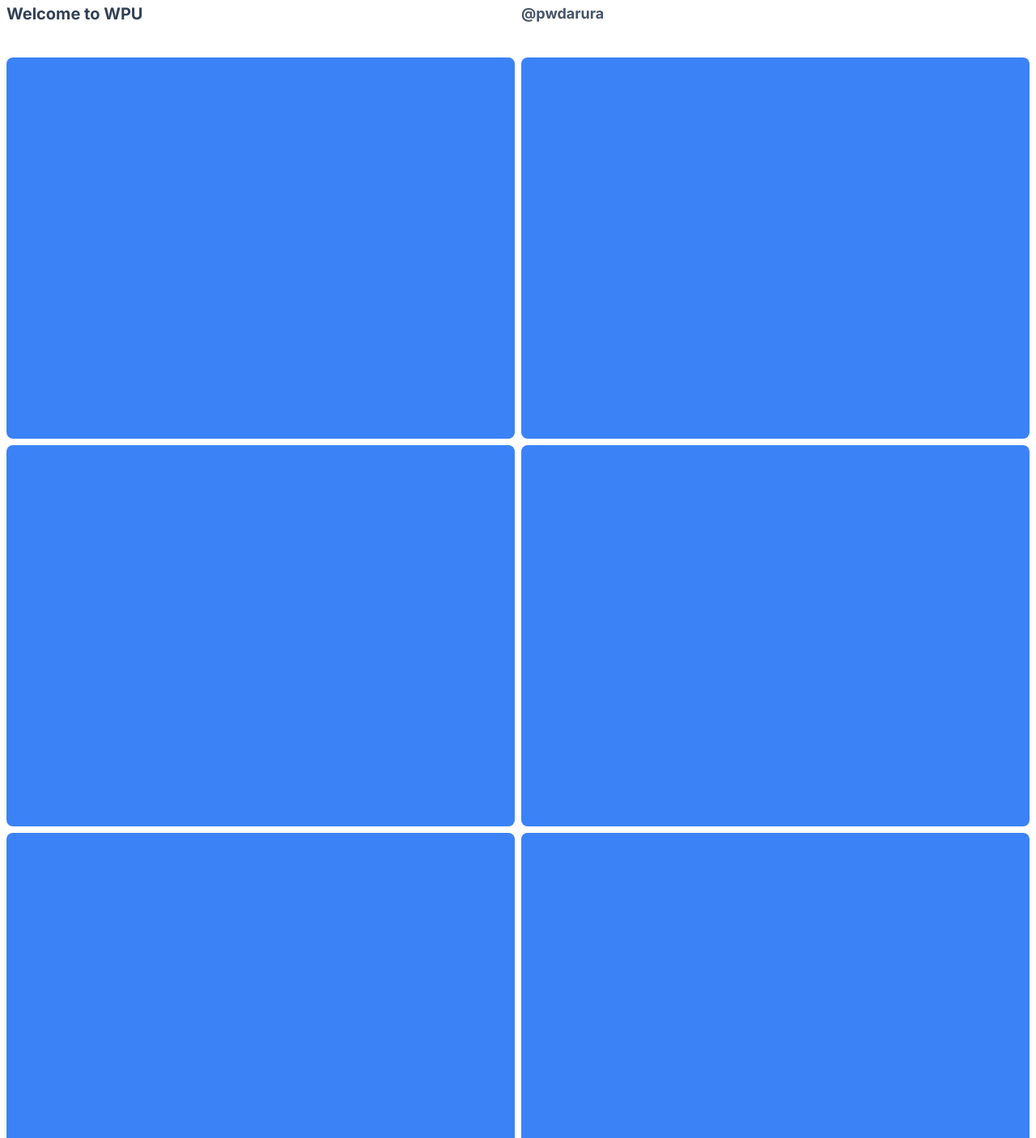
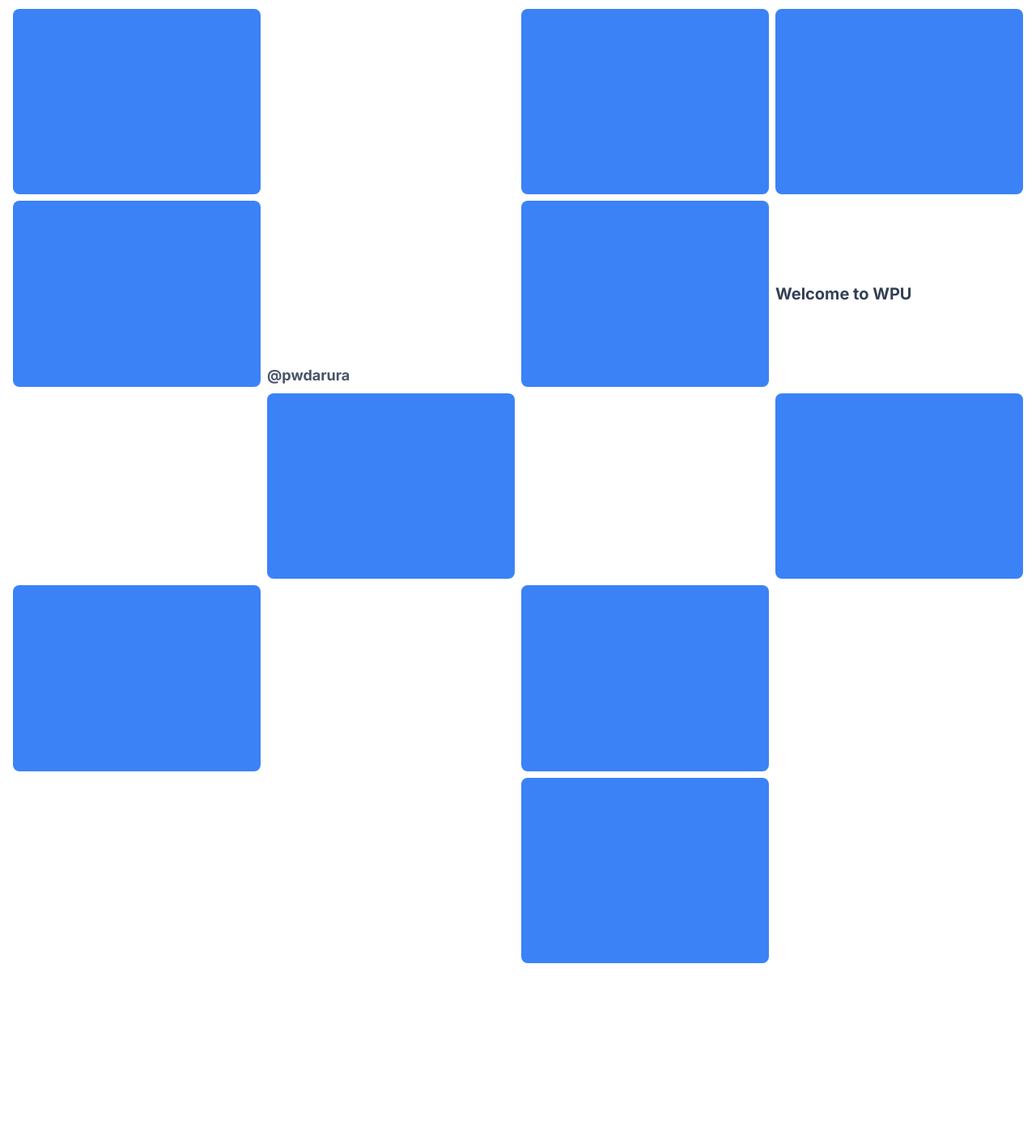
Before and after one commit to becakdarurat/Belajar-TailwindCSS, a website: page index.html in a window 1280 px wide. Shown: the part 8143-9549 px from the top of the page at 81% size. Drawn offline with Linux system fonts and the light colour scheme.

Commit message:
mempelajari grid di tailwindcss

```diff
--- a/index.html
+++ b/index.html
@@ -208,21 +208,23 @@
         </div>
     </div>
 
-    <div class="mt-64 p-2 font-inter grid grid-cols-2 gap-2">
-        <h2 class="h-15 text-xl font-semibold text-slate-700">Welcome to WPU</h2>
-        <div class="h-15 text-lg font-bold text-slate-600">@pwdarura</div>
+    <div class="mt-64 p-2 font-inter grid grid-cols-2 gap-2 md:grid-cols-4 md:p-4">
+        <h2 class="h-15 text-xl font-semibold text-slate-700 md:col-start-4 md:row-start-2 md:flex w-full h-full"><span class="self-center">Welcome to WPU</span></h2>
+        <div class="h-15 text-lg font-bold text-slate-600 md:col-start-2 md:row-start-2 md:flex h-full w-full"><span class="self-end">@pwdarura</span></div>
 
-        <div class="h-15 bg-blue-500 aspect-[4/3] w-full rounded-lg h-full"></div>
-        <div class="h-15 bg-blue-500 aspect-[4/3] w-full rounded-lg h-full"></div>
-        <div class="h-15 bg-blue-500 aspect-[4/3] w-full rounded-lg h-full"></div>
-        <div class="h-15 bg-blue-500 aspect-[4/3] w-full rounded-lg h-full"></div>
-        <div class="h-15 bg-blue-500 aspect-[4/3] w-full rounded-lg h-full"></div>
-        <div class="h-15 bg-blue-500 aspect-[4/3] w-full rounded-lg h-full"></div>
-        <div class="h-15 bg-blue-500 aspect-[4/3] w-full rounded-lg h-full"></div>
-        <div class="h-15 bg-blue-500 aspect-[4/3] w-full rounded-lg h-full"></div>
-        <div class="h-15 bg-blue-500 aspect-[4/3] w-full rounded-lg h-full"></div>
-        <div class="h-15 bg-blue-500 aspect-[4/3] w-full rounded-lg h-full"></div>
+        <div class="h-15 bg-blue-500 aspect-[4/3] w-full rounded-lg h-full md:aspect-[3/4] xl:aspect-[4/3]"></div>
+        <div class="h-15 bg-blue-500 aspect-[4/3] w-full rounded-lg h-full md:aspect-[3/4] xl:aspect-[4/3] md:col-start-3"></div>
+        <div class="h-15 bg-blue-500 aspect-[4/3] w-full rounded-lg h-full md:aspect-[3/4] xl:aspect-[4/3]"></div>
+        <div class="h-15 bg-blue-500 aspect-[4/3] w-full rounded-lg h-full md:aspect-[3/4] xl:aspect-[4/3]"></div>
+        <div class="h-15 bg-blue-500 aspect-[4/3] w-full rounded-lg h-full md:aspect-[3/4] xl:aspect-[4/3]"></div>
+        <div class="h-15 bg-blue-500 aspect-[4/3] w-full rounded-lg h-full md:aspect-[3/4] xl:aspect-[4/3] md:col-start-2"></div>
+        <div class="h-15 bg-blue-500 aspect-[4/3] w-full rounded-lg h-full md:aspect-[3/4] xl:aspect-[4/3] md:col-start-4"></div>
+        <div class="h-15 bg-blue-500 aspect-[4/3] w-full rounded-lg h-full md:aspect-[3/4] xl:aspect-[4/3]"></div>
+        <div class="h-15 bg-blue-500 aspect-[4/3] w-full rounded-lg h-full md:aspect-[3/4] xl:aspect-[4/3] md:col-start-3"></div>
+        <div class="h-15 bg-blue-500 aspect-[4/3] w-full rounded-lg h-full md:aspect-[3/4] xl:aspect-[4/3] md:col-start-3"></div>
       </div>
+
+
 
 
     <div class="mb-96"></div>
```
Also changed, not shown: style.css.
